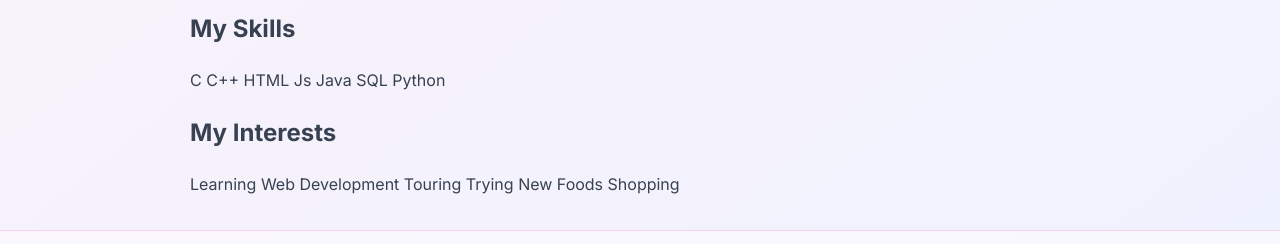
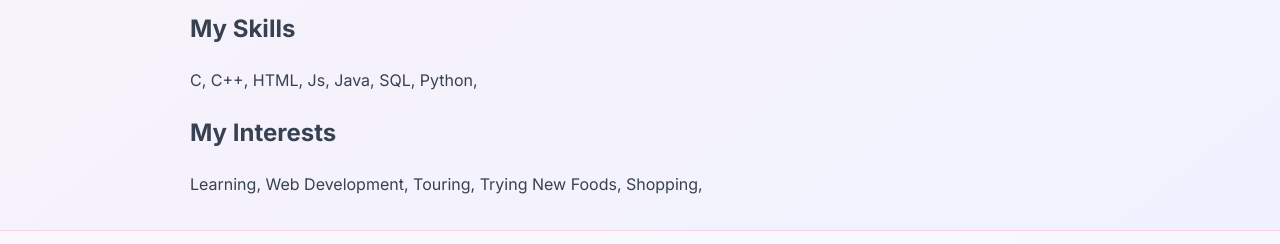
Before and after one commit to f-a-r-a-hp/momtazfarah.github.io, a plain HTML site: page about.html in a window 1280 px wide. Shown: the part 668-912 px from the top of the page. Drawn offline with Linux system fonts and the light colour scheme.

Commit message:
about.html

```diff
--- a/about.html
+++ b/about.html
@@ -56,22 +56,22 @@
 
 <h2>My Skills</h2>
             <div>
-                <span class="tag">C</span>
-                <span class="tag">C++</span>
-                <span class="tag">HTML</span>
-                <span class="tag">Js</span>
-                <span class="tag">Java</span>
-                <span class="tag">SQL</span>
-                <span class="tag">Python</span>
+                <span class="tag">C,</span>
+                <span class="tag">C++,</span>
+                <span class="tag">HTML,</span>
+                <span class="tag">Js,</span>
+                <span class="tag">Java,</span>
+                <span class="tag">SQL,</span>
+                <span class="tag">Python,</span>
 
             </div>
 <h2>My Interests</h2>
             <div>
-                <span class="tag">Learning</span>
-                <span class="tag">Web Development</span>
-                <span class="tag">Touring</span>
-                <span class="tag">Trying New Foods</span>
-                <span class="tag">Shopping</span>
+                <span class="tag">Learning,</span>
+                <span class="tag">Web Development,</span>
+                <span class="tag">Touring,</span>
+                <span class="tag">Trying New Foods,</span>
+                <span class="tag">Shopping,</span>
             </div>
 
         </main>
```
